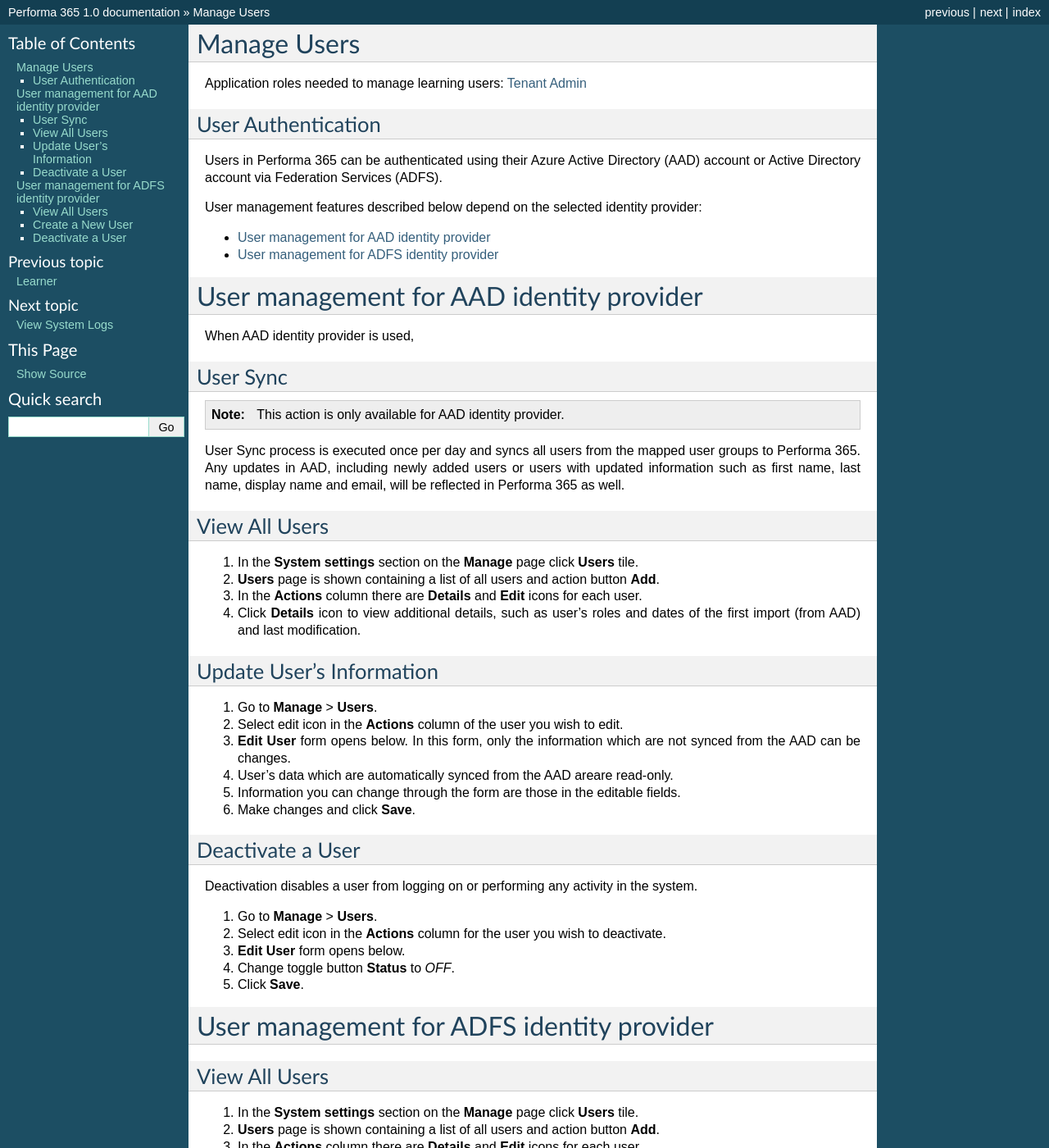
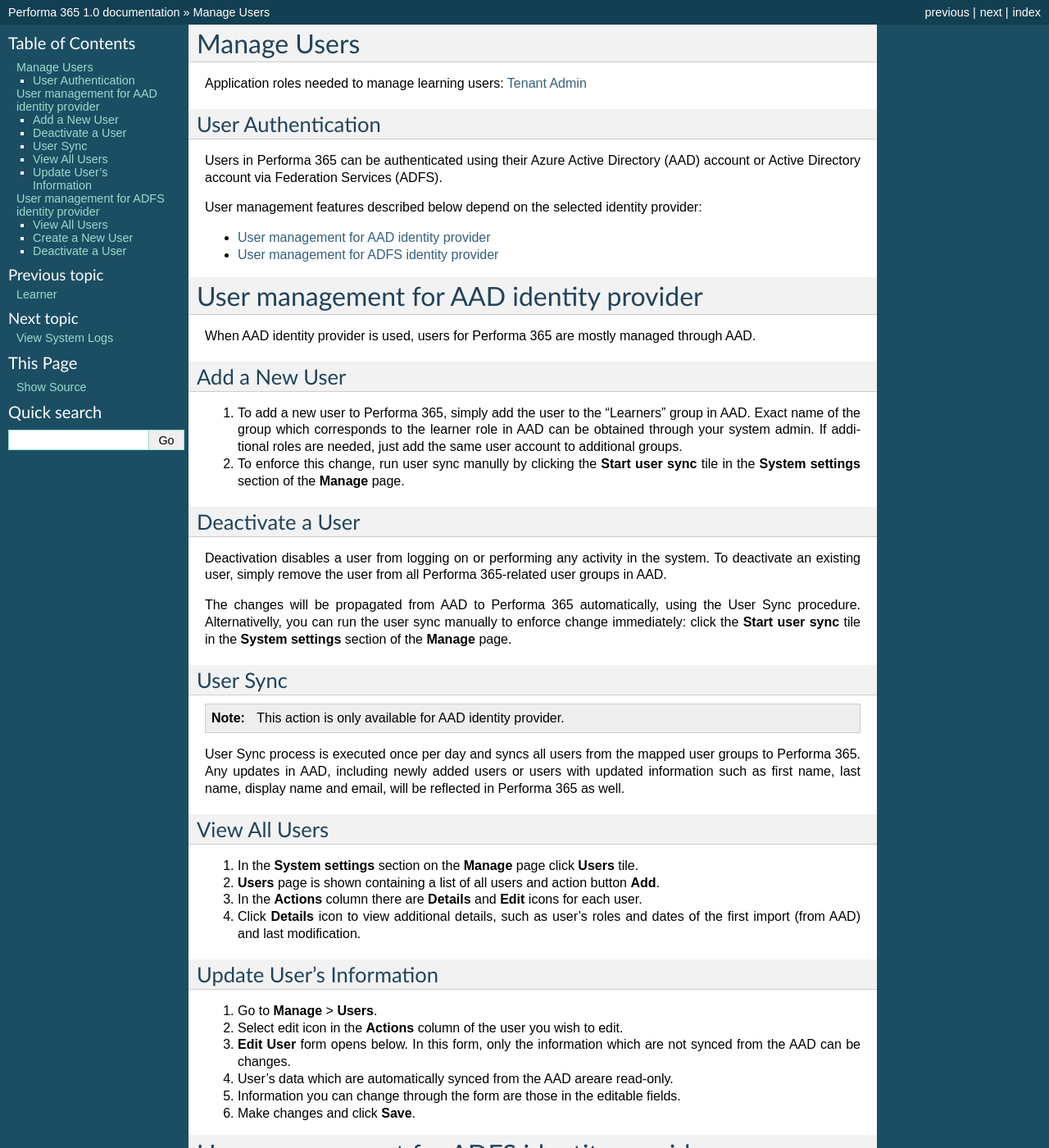
Before and after one commit to pslisko/performa365docs, a Sphinx documentation site: the page built from docs/howto/manage_users.rst, in a window 1280 px wide and 1400 px high. Shown: the whole window at 82% size. Built offline with Sphinx 7.4.7, drawn with Linux system fonts in a browser that asks for light colours; pages that are not in the unit, such as notebooks, are missing from menus.

Commit message:
Update manage_users.rst

```diff
--- a/docs/howto/manage_users.rst
+++ b/docs/howto/manage_users.rst
@@ -20,7 +20,21 @@
 User management for AAD identity provider
 ================================================
 
-When AAD identity provider is used,
+When AAD identity provider is used, users for Performa 365 are mostly managed through AAD.
+
+Add a New User
+^^^^^^^^^^^^^^
+
+#. To add a new user to Performa 365, simply add the user to the "Learners" group in AAD. Exact name of the group which corresponds to the learner role in AAD can be obtained through your system admin. If additional roles are needed, just add the same user account to additional groups.
+#. To enforce this change, run user sync manully by clicking the **Start user sync** tile in the **System settings** section of the **Manage** page.
+
+Deactivate a User
+^^^^^^^^^^^^^^^^^
+
+Deactivation disables a user from logging on or performing any activity in the system. To deactivate an existing user, simply remove the user from all Performa 365-related user groups in AAD.
+
+The changes will be propagated from AAD to Performa 365 automatically, using the User Sync procedure. Alternativelly, you can run the user sync manually to enforce change immediately: click the **Start user sync** tile in the **System settings** section of the **Manage** page.
+
 
 User Sync
 ^^^^^^^^^^^^
@@ -46,19 +60,6 @@
 #. User's data which are automatically synced from the AAD areare read-only.
 #. Information you can change through the form are those in the editable fields.
 #. Make changes and click **Save**.
-
-Deactivate a User
-^^^^^^^^^^^^^^^^^
-
-Deactivation disables a user from logging on or performing any activity in the system.
-
-.. je li ovo točno za AAD?
-
-#. Go to **Manage** > **Users**.
-#. Select edit icon in the **Actions** column for the user you wish to deactivate.
-#. **Edit User** form opens below.
-#. Change toggle button **Status**  to *OFF*.
-#. Click **Save**.
 
 
 .. _ADFS:
```
